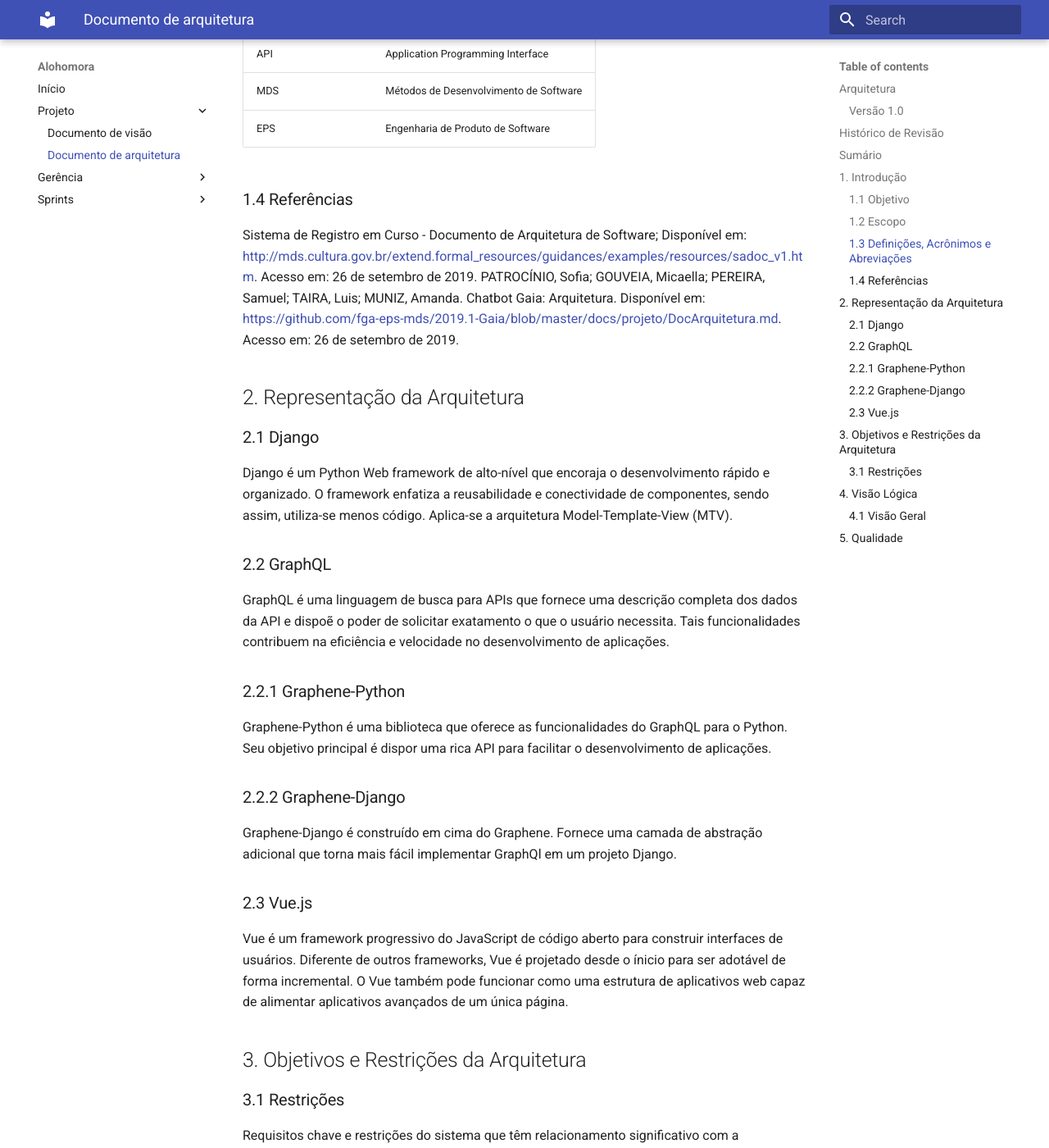
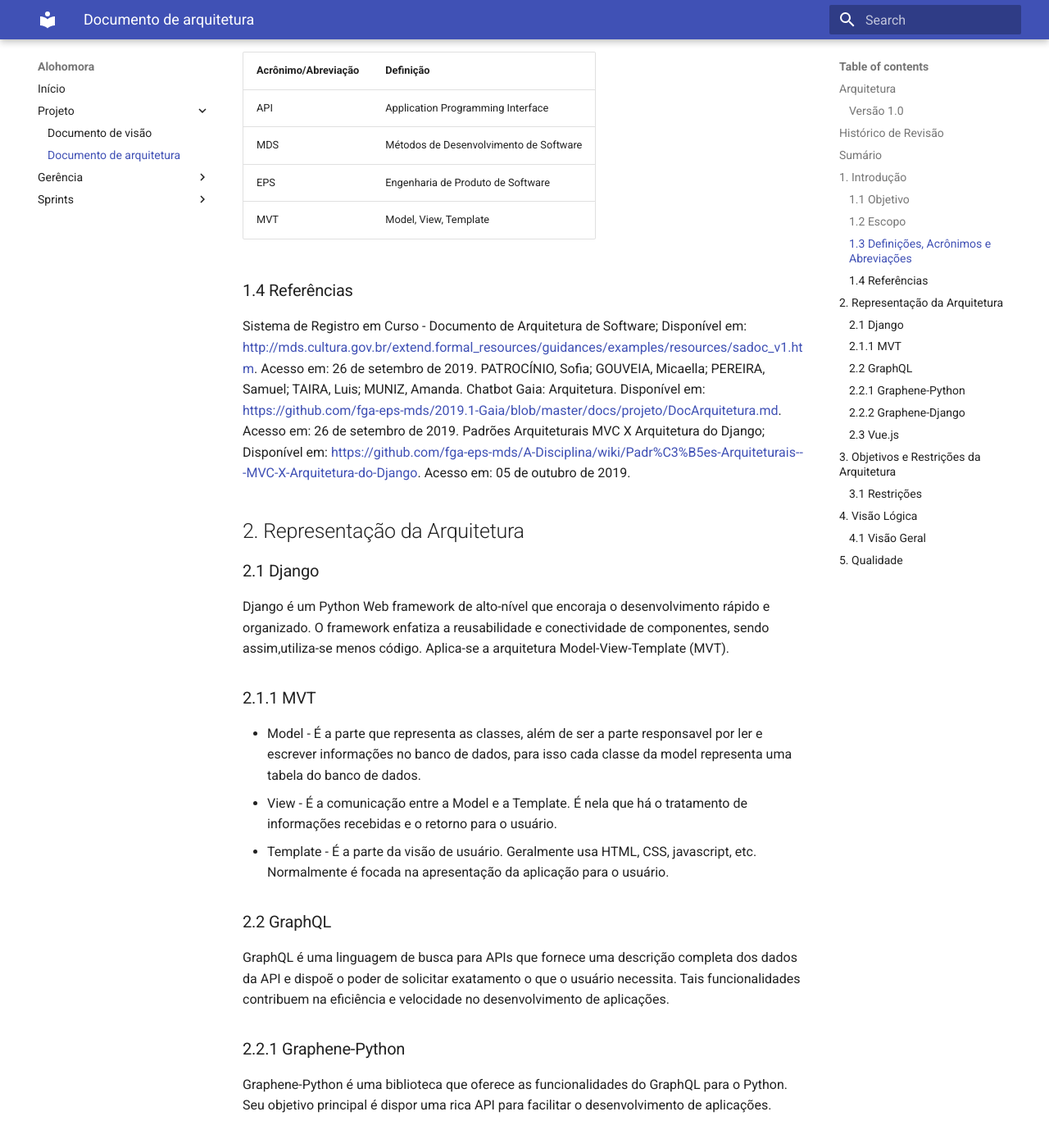
Before and after one commit to Alohomora-team/AlohomoraAPI, an MkDocs documentation site: the page built from docs/docs/projeto/doc_arquitetura.md, in a window 1280 px wide and 1400 px high, scrolled down 1345 px. Shown: the whole window at 82% size. Built offline with MkDocs 1.6.1 and Material for MkDocs 9.7.7, drawn with Linux system fonts in a browser that asks for light colours; some of the changed text lies outside the part shown.

Commit message:
Definição simples acerca do que significa MVT
Co-authored-by: baraky <baraky@users.noreply.github.com>

```diff
--- a/docs/docs/projeto/doc_arquitetura.md
+++ b/docs/docs/projeto/doc_arquitetura.md
@@ -8,6 +8,7 @@
 | ------------- | ----------- | ---------------------------------------------------- | ---------- |
 |  26/09/2019  | 1.0 | Criação da primeira versão do documento | Paulo Batista, Rodrigo Lima, Victor Gonçalves |
 |  01/10/2019  | 1.1 | Revisão de erros ortográficos e sintaxe | João Luis Baraky, Victor Jorge Gonçalves |
+| 06/10/2019 | 1.2 | Incremento de uma explicação básica do que é significa MVT | Rodrigo Lima, João Luis Baraky |
 
 ## Sumário
 __[1. Introdução](#1-introducao)__ \
@@ -18,6 +19,7 @@ __[1. Introdução](#1-introducao)__ \
 
 __[2. Representação da Arquitetura](#2-representacao-da-arquitetura)__ \
 [2.1 Django](#21-django) \
+[2.1.1 MVT](#211-mvt)\
 [2.2 GraphQL](#22-graphql) \
 [2.2.1 Graphene-Python](#221-graphene-python) \
 [2.2.2 Graphene-Django](#222-graphene-django) \
@@ -46,15 +48,22 @@ Alohomora, é um projeto realizado para as disciplinas Métodos de Desenvolvimen
 | API | Application Programming Interface |
 | MDS | Métodos de Desenvolvimento de Software |
 | EPS | Engenharia de Produto de Software |
+|MVT|Model, View, Template|
 
 ### 1.4 Referências
 Sistema de Registro em Curso - Documento de Arquitetura de Software; Disponível em: [http://mds.cultura.gov.br/extend.formal_resources/guidances/examples/resources/sadoc_v1.htm](http://mds.cultura.gov.br/extend.formal_resources/guidances/examples/resources/sadoc_v1.htm). Acesso em: 26 de setembro de 2019.
-PATROCÍNIO, Sofia; GOUVEIA, Micaella; PEREIRA, Samuel; TAIRA, Luis; MUNIZ, Amanda. Chatbot Gaia: Arquitetura. Disponível em: [https://github.com/fga-eps-mds/2019.1-Gaia/blob/master/docs/projeto/DocArquitetura.md](https://github.com/fga-eps-mds/2019.1-Gaia/blob/master/docs/projeto/DocArquitetura.md). Acesso em: 26 de setembro de 2019.
+PATROCÍNIO, Sofia; GOUVEIA, Micaella; PEREIRA, Samuel; TAIRA, Luis; MUNIZ, Amanda. Chatbot Gaia: Arquitetura. Disponível em: [https://github.com/fga-eps-mds/2019.1-Gaia/blob/master/docs/projeto/DocArquitetura.md](https://github.com/fga-eps-mds/2019.1-Gaia/blob/master/docs/projeto/DocArquitetura.md). Acesso em: 26 de setembro de 2019. Padrões Arquiteturais MVC X Arquitetura do Django; Disponível em: [https://github.com/fga-eps-mds/A-Disciplina/wiki/Padr%C3%B5es-Arquiteturais---MVC-X-Arquitetura-do-Django](https://github.com/fga-eps-mds/A-Disciplina/wiki/Padr%C3%B5es-Arquiteturais---MVC-X-Arquitetura-do-Django). Acesso em: 05 de outubro de 2019.
 
 ## 2. Representação da Arquitetura
 ### 2.1 Django
-Django é um Python Web framework de alto-nível que encoraja o desenvolvimento rápido e organizado. O framework enfatiza a reusabilidade e conectividade de componentes, sendo assim, utiliza-se menos código.
-Aplica-se a arquitetura Model-Template-View (MTV).
+Django é um Python Web framework de alto-nível que encoraja o desenvolvimento rápido e organizado. O framework enfatiza a reusabilidade e conectividade de componentes, sendo assim,utiliza-se menos código.
+Aplica-se a arquitetura Model-View-Template (MVT).
+### 2.1.1 MVT
+* Model - É a parte que representa as classes, além de ser a parte responsavel por ler e escrever informações no banco de dados, para isso cada classe da model representa uma tabela do banco de dados.
+* View - É a comunicação entre a Model e a Template. É nela que há o tratamento de informações recebidas e o retorno para o usuário.
+* Template - É a parte da visão de usuário. Geralmente usa HTML, CSS, javascript, etc. Normalmente é focada na apresentação da aplicação para o usuário.
+
+
 ### 2.2 GraphQL
 GraphQL é uma linguagem de busca para APIs que fornece uma descrição completa dos dados da API e dispoẽ o poder de solicitar exatamento o que o usuário necessita. Tais funcionalidades contribuem na eficiência e velocidade no desenvolvimento de aplicações.
 ### 2.2.1 Graphene-Python
```
